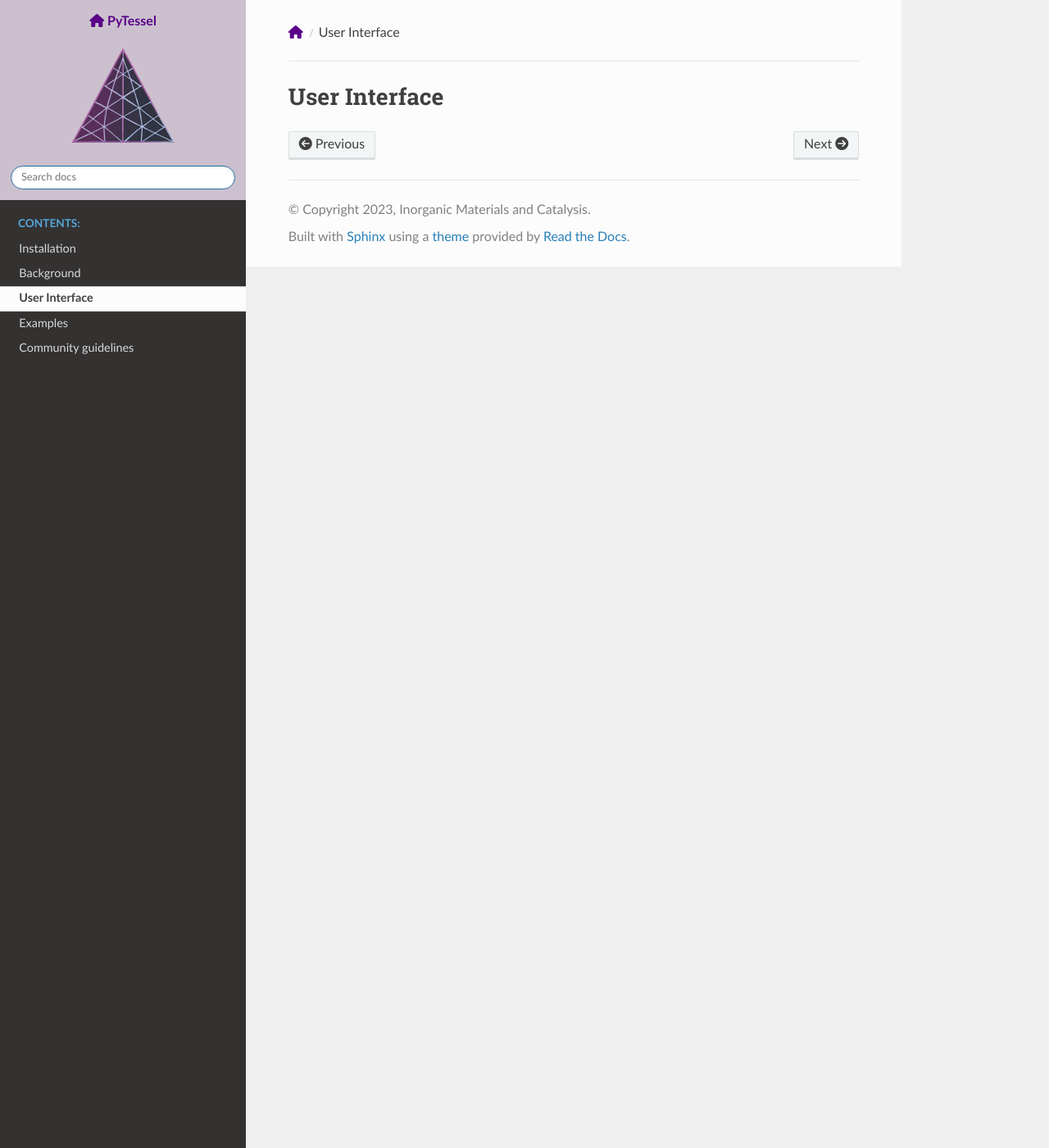
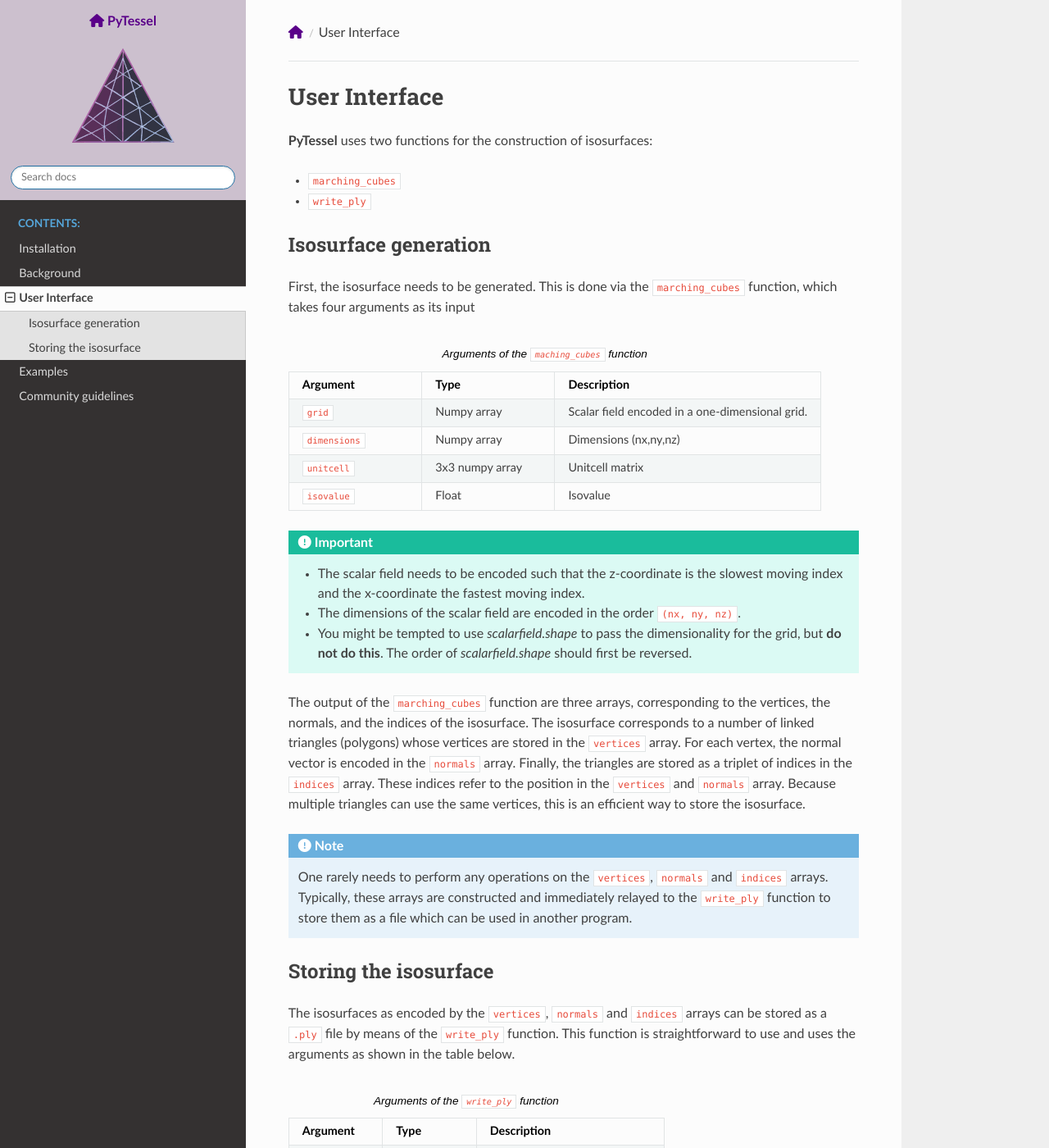
Before and after one commit to ifilot/pytessel, a Sphinx documentation site: the page built from docs/user_interface.rst, in a window 1280 px wide and 1400 px high. Shown: the whole window at 82% size. Built offline with Sphinx 7.4.7 and the Read the Docs theme 2.0.0, drawn with Linux system fonts in a browser that asks for light colours; nearby versions of some CDN libraries; some of the changed text lies outside the part shown.

Commit message:
Expanding user interface

```diff
--- a/docs/user_interface.rst
+++ b/docs/user_interface.rst
@@ -3,3 +3,86 @@
 
 User Interface
 ==============
+
+:program:`PyTessel` uses two functions for the construction of isosurfaces:
+
+* :code:`marching_cubes`
+* :code:`write_ply`
+
+Isosurface generation
+---------------------
+
+First, the isosurface needs to be generated. This is done via the :code:`marching_cubes`
+function, which takes four arguments as its input
+
+.. list-table:: Arguments of the :code:`maching_cubes` function
+   :widths: 25 25 50
+   :header-rows: 1
+
+   * - Argument
+     - Type
+     - Description
+   * - :code:`grid`
+     - Numpy array
+     - Scalar field encoded in a one-dimensional grid.
+   * - :code:`dimensions`
+     - Numpy array
+     - Dimensions (nx,ny,nz)
+   * - :code:`unitcell`
+     - 3x3 numpy array
+     - Unitcell matrix
+   * - :code:`isovalue`
+     - Float
+     - Isovalue
+
+.. important::
+
+    * The scalar field needs to be encoded such that the z-coordinate is the slowest moving
+      index and the x-coordinate the fastest moving index.
+    * The dimensions of the scalar field are encoded in the order :code:`(nx, ny, nz)`.
+    * You might be tempted to use `scalarfield.shape` to pass the dimensionality for the
+      grid, but **do not do this**. The order of `scalarfield.shape` should first be
+      reversed.
+
+The output of the :code:`marching_cubes` function are three arrays, corresponding to the
+vertices, the normals, and the indices of the isosurface. The isosurface corresponds to
+a number of linked triangles (polygons) whose vertices are stored in the :code:`vertices`
+array. For each vertex, the normal vector is encoded in the :code:`normals` array. Finally,
+the triangles are stored as a triplet of indices in the :code:`indices` array. These indices
+refer to the position in the :code:`vertices` and :code:`normals` array. Because multiple
+triangles can use the same vertices, this is an efficient way to store the isosurface.
+
+.. note ::
+
+    One rarely needs to perform any operations on the :code:`vertices`, :code:`normals` and
+    :code:`indices` arrays. Typically, these arrays are constructed and immediately relayed
+    to the :code:`write_ply` function to store them as a file which can be used in another
+    program.
+
+Storing the isosurface
+----------------------
+
+The isosurfaces as encoded by the :code:`vertices`, :code:`normals` and
+:code:`indices` arrays can be stored as a :code:`.ply` file by means of the
+:code:`write_ply` function. This function is straightforward to use and uses
+the arguments as shown in the table below.
+
+.. list-table:: Arguments of the :code:`write_ply` function
+   :widths: 25 25 50
+   :header-rows: 1
+
+   * - Argument
+     - Type
+     - Description
+   * - :code:`filename`
+     - String
+     - Path of :code:`.ply` file
+   * - :code:`vertices`
+     - Numpy array
+     - Isosurface vertices
+   * - :code:`normals`
+     - Numpy array
+     - Isosurface normals
+   * - :code:`indices`
+     - Numpy array
+     - Polygon indices (triplets)
```
